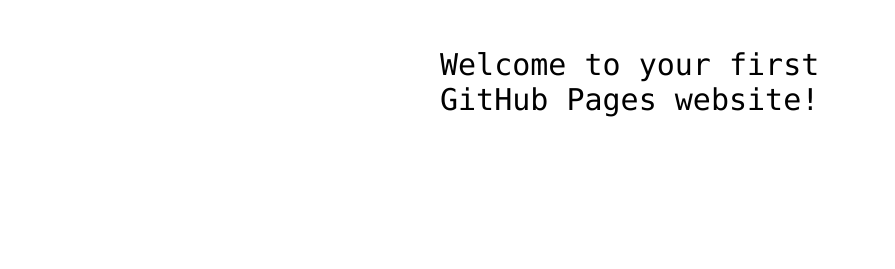
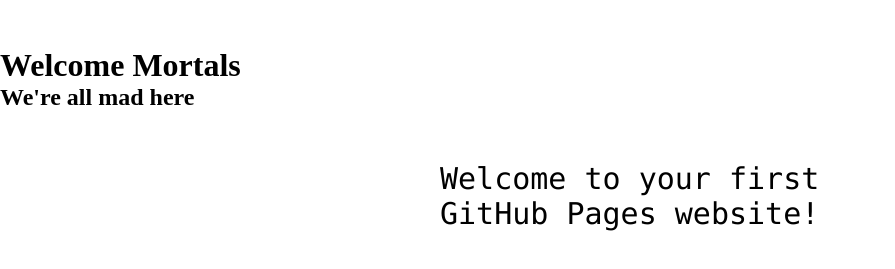
Before and after one commit to SeriouslySherlock/seriouslysherlock.github.io, a plain HTML site: page index.html in a window 1280 px wide. Shown: the part 341-610 px from the top of the page, without its empty margins (0-895 px from the left). Drawn offline with Linux system fonts and the light colour scheme.

Commit message:
add header text

```diff
--- a/index.html
+++ b/index.html
@@ -10,7 +10,8 @@
 <body>
 
 <img src="https://octodex.github.com/images/daftpunktocat-thomas.gif" id="octocat" alt="octocat-gif" />
-
+<h1>Welcome Mortals</h1>
+<h2>We're all mad here</h2>
 <!-- Change this code here by copy and pasting your template on line 15 -->
 <p>Welcome to your first GitHub Pages website!</p>
 
```
